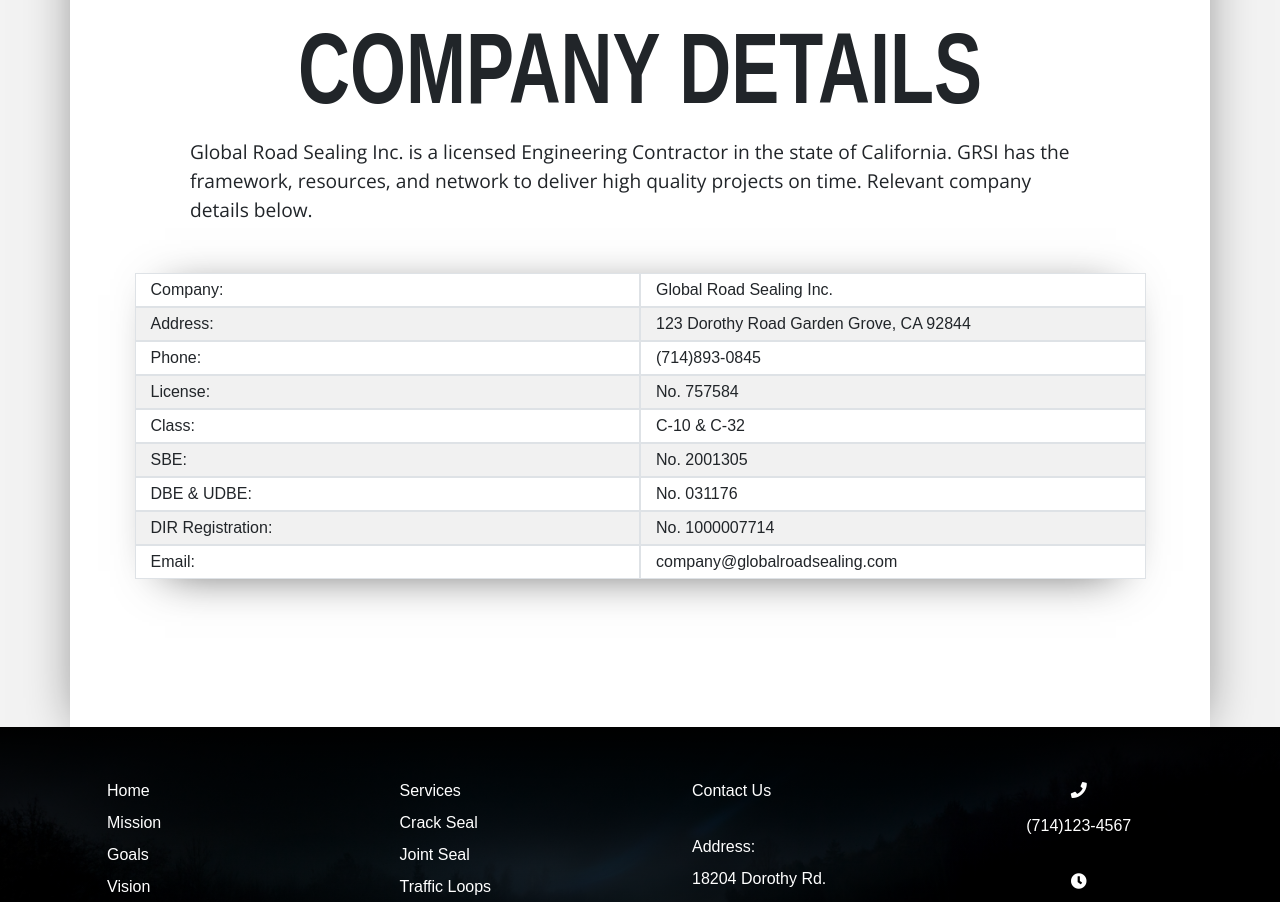
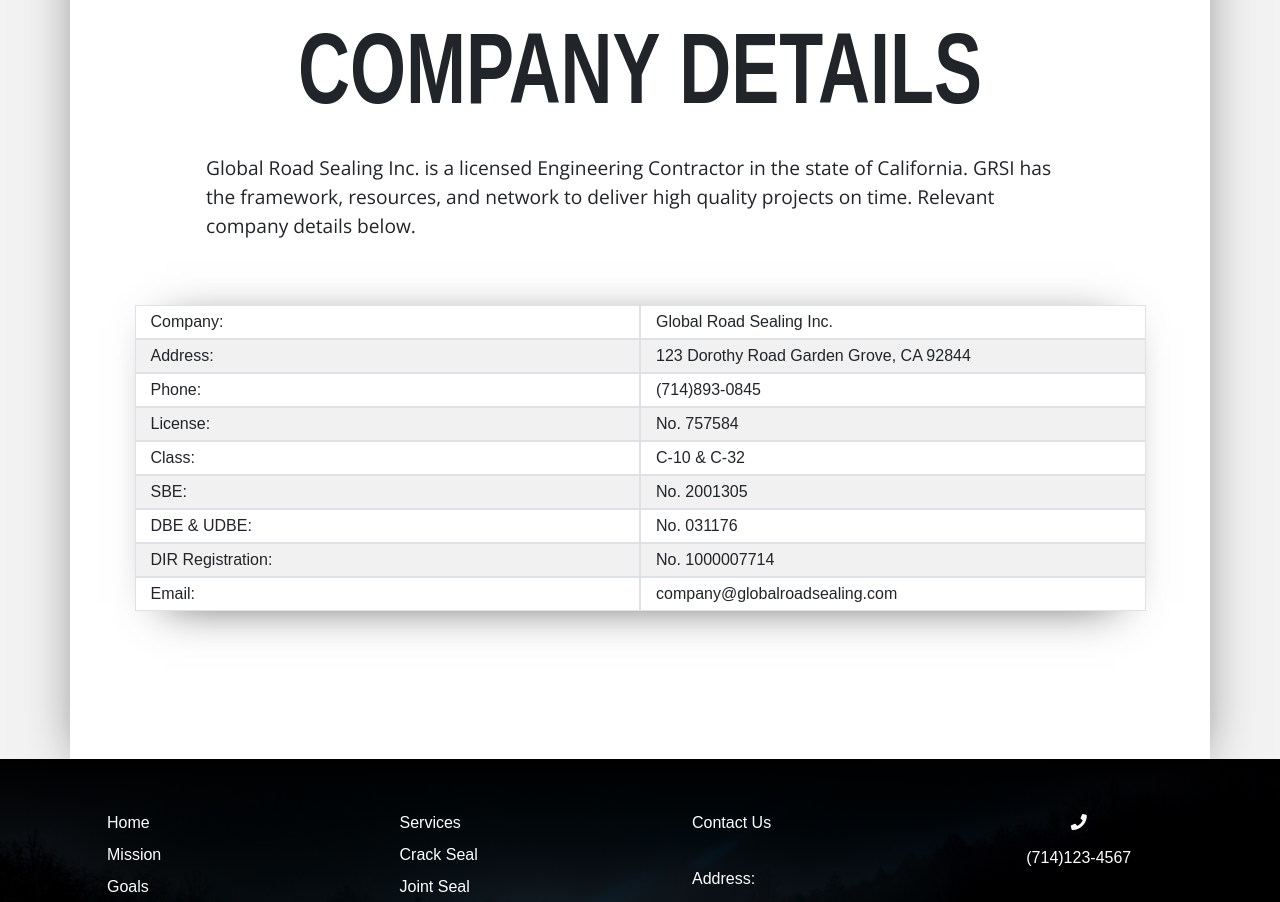
Before and after one commit to AlexanderDLe/GRSI, a React (Create React App) app in the folder client/: page /about in a window 1280 px wide. Shown: the part 920-1822 px from the top of the page. Built offline with nearby package versions, Linux system fonts and the light colour scheme; a web font is replaced by a local one.

Commit message:
Read me and About update

```diff
--- a/client/src/components/about/About.js
+++ b/client/src/components/about/About.js
@@ -25,7 +25,7 @@
             <h1 className="pb-3 GRSI-Title text-center text-black font-weight-bold">
               COMPANY DETAILS
             </h1>{' '}
-            <p className="text-black lead centered-text">
+            <p className="text-black lead centered-text p-3">
               Global Road Sealing Inc. is a licensed Engineering Contractor in
               the state of California. GRSI has the framework, resources, and
               network to deliver high quality projects on time. Relevant company
```
Also changed, not shown: 1 other file (tests, documents, lock files or other folders).
